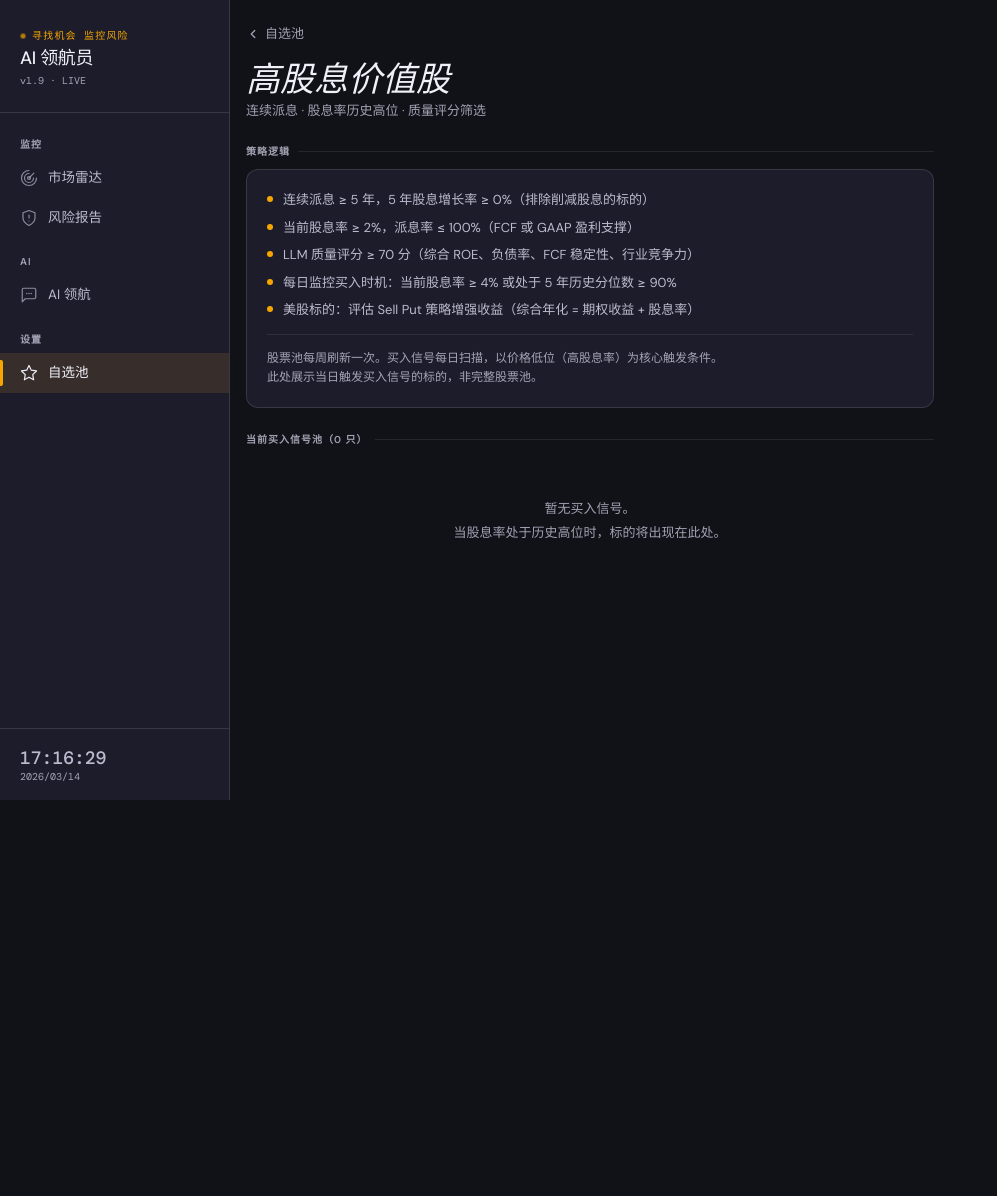
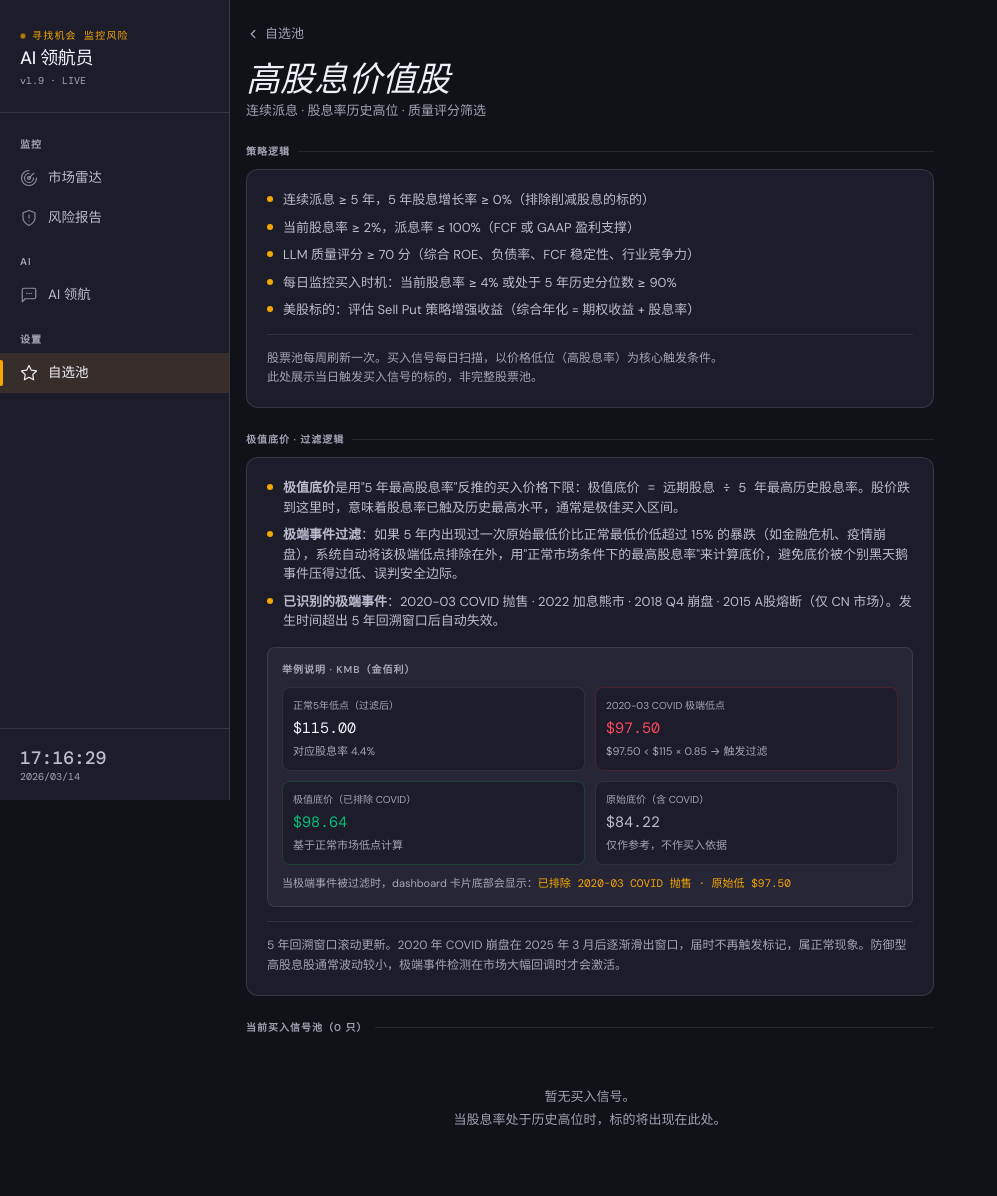
Before and after one commit to samque1983/ai-monitor, a FastAPI app: page /strategy/dividend in a window 1280 px wide. Shown: the whole page, without its empty margins (0-997 px from the left). Before the commit the page ends 800 px from the top, so only its background shows below. Run offline with FastAPI, Linux system fonts and the light colour scheme; data that the repository does not hold is empty; some web fonts are replaced.

Commit message:
feat(strategy): add floor price extreme event explainer section to dividend page
Explains the 15% threshold filter, lists known extreme events,
and includes a concrete KMB example showing filtered vs raw floor price.

Co-Authored-By: Claude Sonnet 4.6 <noreply@anthropic.com>

```diff
--- a/agent/templates/strategy_dividend.html
+++ b/agent/templates/strategy_dividend.html
@@ -148,6 +148,52 @@ body {
       </div>
     </div>
 
+    <!-- Floor price explainer -->
+    <div class="section-eyebrow">极值底价 · 过滤逻辑</div>
+    <div class="doc-card">
+      <div class="doc-criteria">
+        <div class="criterion"><span class="criterion-dot"></span><span><strong>极值底价</strong>是用"5 年最高股息率"反推的买入价格下限：<span style="font-family:'DM Mono',monospace">极值底价 = 远期股息 ÷ 5 年最高历史股息率</span>。股价跌到这里时，意味着股息率已触及历史最高水平，通常是极佳买入区间。</span></div>
+        <div class="criterion"><span class="criterion-dot"></span><span><strong>极端事件过滤</strong>：如果 5 年内出现过一次原始最低价比正常最低价低超过 15% 的暴跌（如金融危机、疫情崩盘），系统自动将该极端低点排除在外，用"正常市场条件下的最高股息率"来计算底价，避免底价被个别黑天鹅事件压得过低、误判安全边际。</span></div>
+        <div class="criterion"><span class="criterion-dot"></span><span><strong>已识别的极端事件</strong>：2020-03 COVID 抛售 · 2022 加息熊市 · 2018 Q4 崩盘 · 2015 A股熔断（仅 CN 市场）。发生时间超出 5 年回溯窗口后自动失效。</span></div>
+      </div>
+
+      <!-- Example box -->
+      <div style="margin-top:16px;padding:14px;background:var(--surface-2);border-radius:var(--r8);border:1px solid var(--border-2);">
+        <div style="font-size:10px;font-weight:700;letter-spacing:0.1em;text-transform:uppercase;color:var(--text-3);margin-bottom:10px;">举例说明 · KMB（金佰利）</div>
+        <div style="display:grid;grid-template-columns:1fr 1fr;gap:10px;margin-bottom:10px;">
+          <div style="padding:10px;background:var(--surface);border-radius:var(--r8);border:1px solid var(--border-2);">
+            <div style="font-size:10px;color:var(--text-3);margin-bottom:4px;">正常5年低点（过滤后）</div>
+            <div style="font-family:'DM Mono',monospace;font-size:15px;color:var(--text);">$115.00</div>
+            <div style="font-size:11px;color:var(--text-3);margin-top:4px;">对应股息率 4.4%</div>
+          </div>
+          <div style="padding:10px;background:var(--surface);border-radius:var(--r8);border:1px solid rgba(255,69,58,0.2);">
+            <div style="font-size:10px;color:var(--text-3);margin-bottom:4px;">2020-03 COVID 极端低点</div>
+            <div style="font-family:'DM Mono',monospace;font-size:15px;color:var(--red);">$97.50</div>
+            <div style="font-size:11px;color:var(--text-3);margin-top:4px;">$97.50 &lt; $115 × 0.85 → 触发过滤</div>
+          </div>
+        </div>
+        <div style="display:grid;grid-template-columns:1fr 1fr;gap:10px;">
+          <div style="padding:10px;background:var(--surface);border-radius:var(--r8);border:1px solid rgba(52,199,89,0.2);">
+            <div style="font-size:10px;color:var(--text-3);margin-bottom:4px;">极值底价（已排除 COVID）</div>
+            <div style="font-family:'DM Mono',monospace;font-size:15px;color:var(--green);">$98.64</div>
+            <div style="font-size:11px;color:var(--text-3);margin-top:4px;">基于正常市场低点计算</div>
+          </div>
+          <div style="padding:10px;background:var(--surface);border-radius:var(--r8);border:1px solid var(--border-2);">
+            <div style="font-size:10px;color:var(--text-3);margin-bottom:4px;">原始底价（含 COVID）</div>
+            <div style="font-family:'DM Mono',monospace;font-size:15px;color:var(--text-2);">$84.22</div>
+            <div style="font-size:11px;color:var(--text-3);margin-top:4px;">仅作参考，不作买入依据</div>
+          </div>
+        </div>
+        <div style="margin-top:10px;font-size:11px;color:var(--text-3);line-height:1.6;">
+          当极端事件被过滤时，dashboard 卡片底部会显示：<span style="font-family:'DM Mono',monospace;color:var(--amber);">已排除 2020-03 COVID 抛售 · 原始低 $97.50</span>
+        </div>
+      </div>
+
+      <div class="doc-note">
+        5 年回溯窗口滚动更新。2020 年 COVID 崩盘在 2025 年 3 月后逐渐滑出窗口，届时不再触发标记，属正常现象。防御型高股息股通常波动较小，极端事件检测在市场大幅回调时才会激活。
+      </div>
+    </div>
+
     <!-- Current pool -->
     <div class="section-eyebrow">当前买入信号池（{{ pool | length }} 只）</div>
 
```
